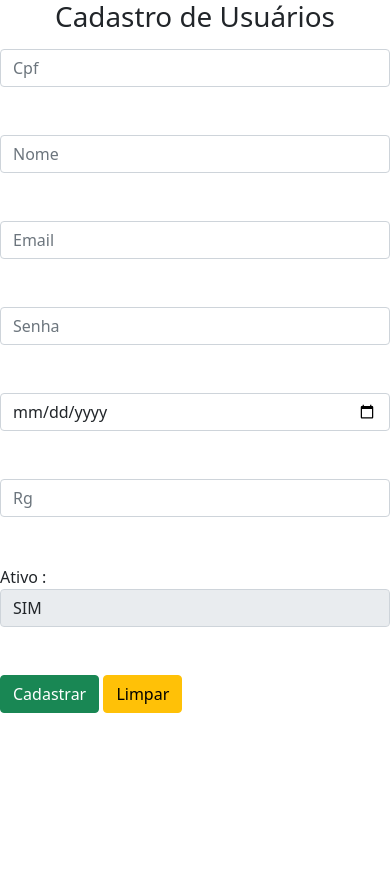
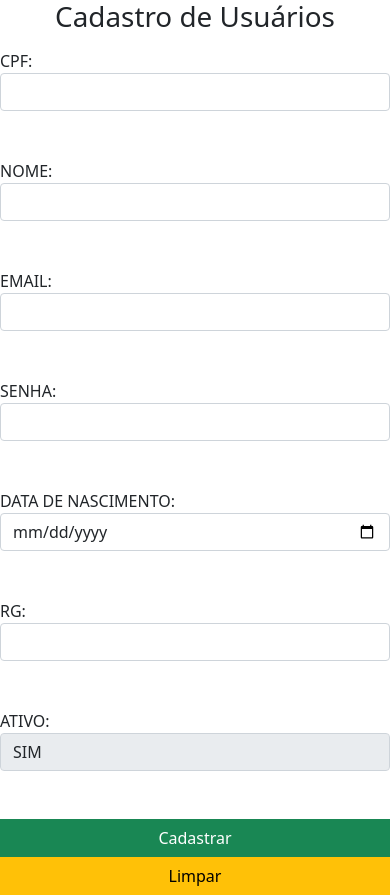
Before and after one commit to ricbalzan/PjWeb, a PHP site: page /View/User/cadUsuario.php in a window 390 px wide; the page is wider, and only the part inside the window is pictured. Before the commit the page ends 713 px from the top of that part, so only its background shows below. Run offline with PHP 8.4, Linux system fonts and the light colour scheme; some libraries are stand-ins or nearby versions.

Commit message:
cadUsurio

```diff
--- a/View/User/cadUsuario.php
+++ b/View/User/cadUsuario.php
@@ -6,44 +6,48 @@
                 <p class="mb-0"><h1>Cadastro de Usuários</h1></p>
             </blockquote>
         <link rel="stylesheet" type="text/css" href="../templates/bootstrap/css/bootstrap.css" />
-
-        <script src="https://code.jquery.com/jquery-3.2.1.slim.min.js"></script>
-        <script src="https://cdnjs.cloudflare.com/ajax/libs/jquery.mask/1.14.15/jquery.mask.min.js"></script>
-        <script src="https://cdnjs.cloudflare.com/ajax/libs/popper.js/1.12.9/umd/popper.min.js"></script>
-        <script src="https://maxcdn.bootstrapcdn.com/bootstrap/4.0.0/js/bootstrap.min.js"></script>
-        <script src="https://cdnjs.cloudflare.com/ajax/libs/jquery.mask/1.14.15/jquery.mask.min.js"></script>
-
     </head>
 
 
-
     <body>
-<div class="conteudo">
-    <div class="form-group">
-    <form action="../../Controller/UserController.php" method="post" action="" name="form_user">
+        <div class="conteudo">
+        <form action="../../Controller/UserController.php" method="post" action="" name="form_user">
+        <div class="row">
 
 
+        <div class="col-md-2" id="cpf">
+        <label for="txtCpf">CPF:</label>
+        <input class="form-control" type="text" name="txtCpf" id="txtCpf" /><br><br>
+        </div>
 
-        <div id="cpf">
-        <input class="form-control" type="text" name="txtCpf" id="txtCpf" placeholder="Cpf" /><br><br>
+        <div class="col-md-5" id="nome">
+        <label for="txtNome">NOME:</label>
+        <input class="form-control" type="text" name="txtNome" id="txtNome" /><br><br>
         </div>
-        <div id="nome">
-        <input class="form-control" type="text" name="txtNome" id="txtNome" placeholder="Nome" /><br><br>
+
+        <div class="col-md-5" id="txtEmail">
+        <label for="txtEmail">EMAIL:</label>
+        <input type="text" class="form-control" name="txtEmail" id="txtEmail" /><br><br>
         </div>
-        <div id="txtEmail">
-        <input type="text" class="form-control" name="txtEmail" id="txtEmail" placeholder="Email" /><br><br>
+
+        <div class="col-md-1" id="txtSenha">
+        <label for="txtSenha">SENHA:</label>
+        <input type="password" class="form-control" name="txtSenha" id="txtSenha" /><br><br>
         </div>
-        <div id="txtSenha">
-        <input type="password" class="form-control" name="txtSenha" id="txtSenha" placeholder="Senha" /><br><br>
+
+        <div class="col-md-2" id="txtNascimento">
+        <label for="txtNascimento">DATA DE NASCIMENTO:</label>
+        <input type="date" class="form-control" name="txtNascimento" id="txtNascimento" data-mask="00/00/0000" maxlength="8" /><br><br>
         </div>
-        <div id="txtNascimento">
-        <input type="date" class="form-control" name="txtNascimento" id="txtNascimento" data-mask="00/00/0000" maxlength="8" placeholder="Nacimento DD/MM/AAAA" /><br><br>
+
+        <div class="col-md-2" id="txtRg">
+        <label for="txtRg">RG:</label>
+        <input type="text" class="form-control" name="txtRg" id="txtRg" /><br><br>
         </div>
-        <div id="txtRg">
-        <input type="text" class="form-control" name="txtRg" id="txtRg" placeholder="Rg" /><br><br>
-        </div>
-        <div id="txtAtivo">
-        <label>Ativo :</label><SELECT  name="txtAtivo" class="form-control" id= "txtAtivo"><OPTION>SIM <OPTION>NÃO </SELECT> <br><br>
+
+        <div class="col-md-1" id="txtAtivo">
+        <label for="txtAtivo">ATIVO:</label>
+        <SELECT  name="txtAtivo" class="form-control" id= "txtAtivo"><OPTION>SIM <OPTION>NÃO </SELECT> <br><br>
         </div>
 
         <input type="submit" class="btn btn-success" value="Cadastrar"/>
```
Also changed, not shown: View/User/listarUsuario.php (+15 -13 lines), index1.html (+8 -5 lines).
